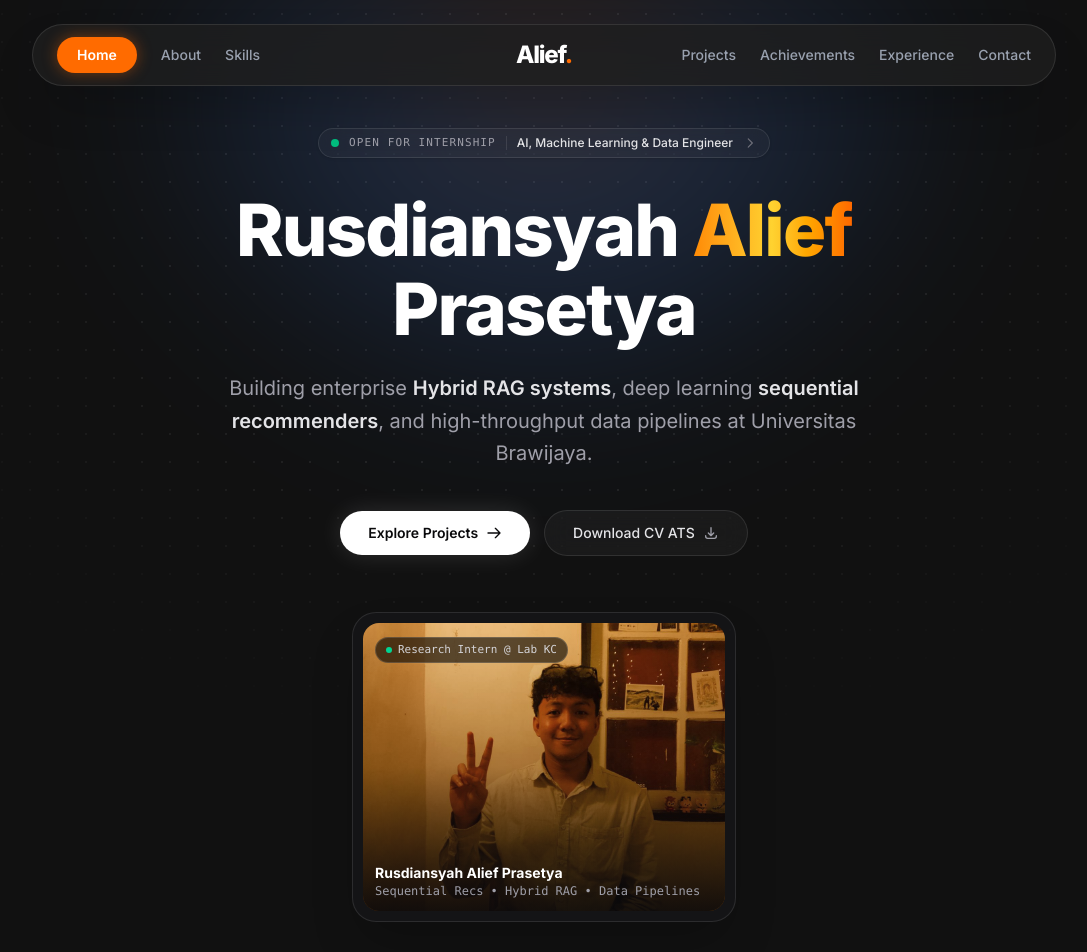
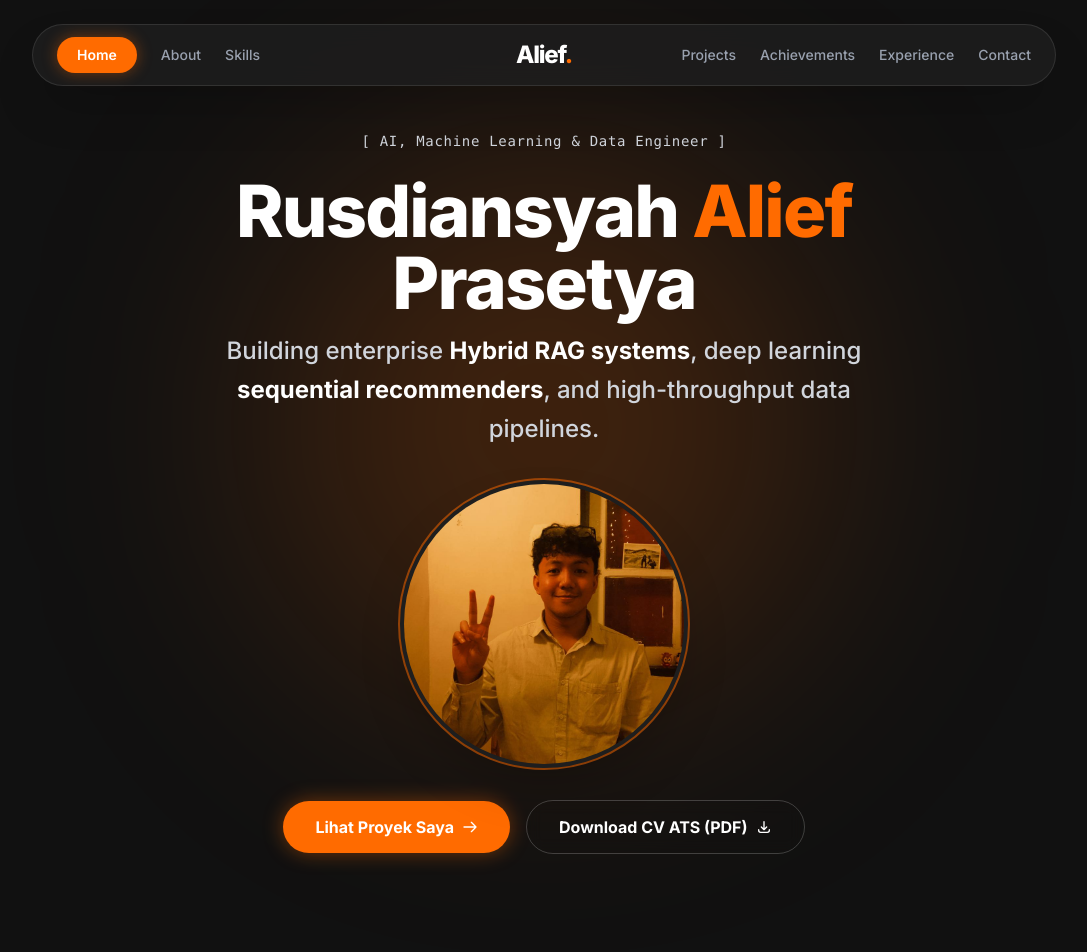
Before and after one commit to RusdiansyahAlief19/PersonalPortofolioRepositories, a React (Vite) app in the folder frontend-web/: page / in a window 1280 px wide. Shown: the top 952 px of the page, without its empty margins (96-1183 px from the left). Built offline with nearby package versions, Linux system fonts and the light colour scheme.

Commit message:
revert(hero): restore original hero layout with clean [ AI, Machine Learning & Data Engineer ] tag

```diff
--- a/frontend-web/src/App.jsx
+++ b/frontend-web/src/App.jsx
@@ -38,101 +38,36 @@ function App() {
       </nav>
 
       {/* HERO SECTION */}
-      <section id="home" className="relative min-h-screen flex flex-col items-center justify-center pt-32 pb-20 px-4 overflow-hidden">
-        {/* Arc Ambient Dot Grid & Lighting */}
-        <div className="absolute inset-0 -z-10 pointer-events-none overflow-hidden">
-          <div
-            className="absolute inset-0 opacity-[0.16]"
-            style={{
-              backgroundImage: 'radial-gradient(rgba(255, 255, 255, 0.45) 1px, transparent 1px)',
-              backgroundSize: '28px 28px',
-              maskImage: 'radial-gradient(ellipse 70% 60% at 50% 25%, #000 40%, transparent 85%)',
-              WebkitMaskImage: 'radial-gradient(ellipse 70% 60% at 50% 25%, #000 40%, transparent 85%)'
-            }}
-          />
-          <div
-            className="absolute top-0 left-1/2 -translate-x-1/2 w-full max-w-4xl h-[420px] opacity-25 blur-[100px]"
-            style={{
-              background: 'radial-gradient(circle at 50% 0%, #ff6b00 0%, #3b82f6 35%, transparent 70%)'
-            }}
-          />
+      <section id="home" className="relative min-h-screen flex flex-col items-center justify-center pt-32 px-4">
+        <div className="absolute top-1/2 left-1/2 -translate-x-1/2 -translate-y-1/2 w-[550px] h-[550px] bg-jcrea-orange/20 rounded-full blur-[130px] -z-10 pointer-events-none"></div>
+
+        <div className="text-center z-10 max-w-4xl mx-auto" data-aos="zoom-in" data-aos-duration="1200">
+            <span className="inline-block text-xs md:text-sm font-mono text-gray-300 tracking-wider mb-6">
+                [ AI, Machine Learning &amp; Data Engineer ]
+            </span>
+            <h1 className="text-4xl md:text-7xl font-black tracking-tight mb-3 text-white">
+                Rusdiansyah <span className="text-jcrea-orange">Alief</span> Prasetya
+            </h1>
+            <p className="text-lg md:text-2xl text-gray-300 max-w-2xl mx-auto font-medium mb-8 leading-relaxed">
+                Building enterprise <span className="text-white font-bold">Hybrid RAG systems</span>, deep learning <span className="text-white font-bold">sequential recommenders</span>, and high-throughput data pipelines.
+            </p>
         </div>
 
-        {/* Hero Content (Arc UI Spec) */}
-        <div className="text-center z-10 max-w-4xl mx-auto" data-aos="zoom-in" data-aos-duration="1000">
-            {/* Arc Announcement / Top Tag */}
-            <a
-              href="#about"
-              className="group inline-flex items-center gap-2.5 px-3 py-1.5 rounded-full bg-white/[0.03] hover:bg-white/[0.07] border border-white/10 hover:border-white/25 transition-all duration-300 text-xs text-zinc-300 shadow-sm backdrop-blur-md mb-8"
-            >
-              <span className="flex h-2 w-2 relative">
-                <span className="animate-ping absolute inline-flex h-full w-full rounded-full bg-emerald-400 opacity-75"></span>
-                <span className="relative inline-flex rounded-full h-2 w-2 bg-emerald-500"></span>
-              </span>
-              <span className="font-mono text-[11px] text-zinc-400 uppercase tracking-widest border-r border-white/10 pr-2.5">
-                Open for Internship
-              </span>
-              <span className="font-medium text-zinc-200 group-hover:text-white transition-colors">
-                AI, Machine Learning &amp; Data Engineer
-              </span>
-              <svg className="w-3.5 h-3.5 text-zinc-500 group-hover:text-zinc-300 group-hover:translate-x-0.5 transition-transform" fill="none" stroke="currentColor" viewBox="0 0 24 24">
-                <path strokeLinecap="round" strokeLinejoin="round" strokeWidth="2" d="M9 5l7 7-7 7" />
-              </svg>
-            </a>
+        <div className="relative z-10" data-aos="fade-up" data-aos-delay="300">
+            <div className="w-60 h-60 md:w-72 md:h-72 bg-jcrea-gray rounded-full border-4 border-jcrea-gray outline outline-2 outline-jcrea-orange/50 overflow-hidden mb-8 shadow-2xl flex items-center justify-center mx-auto relative group">
+                <div className="absolute inset-0 bg-jcrea-orange/20 opacity-0 group-hover:opacity-100 transition-opacity duration-500 z-10"></div>
+                <img src="/assets/images/profil tengah.jpeg" className="w-full h-full object-cover" alt="Profile" />
+            </div>
 
-            <h1 className="text-4xl sm:text-6xl md:text-7xl font-extrabold tracking-tight text-white mb-6 max-w-4xl leading-[1.1]">
-              Rusdiansyah <span className="text-transparent bg-clip-text bg-gradient-to-r from-orange-400 via-amber-300 to-orange-500">Alief</span> Prasetya
-            </h1>
-            <p className="text-base sm:text-lg md:text-xl text-zinc-400 max-w-2xl mx-auto font-normal mb-10 leading-relaxed">
-              Building enterprise <span className="text-zinc-200 font-semibold">Hybrid RAG systems</span>, deep learning <span className="text-zinc-200 font-semibold">sequential recommenders</span>, and high-throughput data pipelines at Universitas Brawijaya.
-            </p>
-
-            {/* Arc Action Buttons */}
-            <div className="flex flex-col sm:flex-row items-center justify-center gap-3.5 mb-14">
-              <a
-                href="#projects"
-                className="inline-flex items-center justify-center gap-2 px-7 py-3 rounded-full bg-white text-zinc-950 font-semibold text-sm hover:bg-zinc-200 transition-all duration-200 shadow-[0_0_25px_rgba(255,255,255,0.12)] hover:scale-[1.02] w-full sm:w-auto"
-              >
-                <span>Explore Projects</span>
-                <svg className="w-4 h-4" fill="none" stroke="currentColor" viewBox="0 0 24 24"><path strokeLinecap="round" strokeLinejoin="round" strokeWidth="2" d="M14 5l7 7m0 0l-7 7m7-7H3"></path></svg>
-              </a>
-              <a
-                href="/docs/CV_Rusdiansyah_Alief_Prasetya_AI_ML.pdf"
-                target="_blank"
-                rel="noreferrer"
-                className="inline-flex items-center justify-center gap-2 px-7 py-3 rounded-full bg-white/[0.04] hover:bg-white/[0.08] border border-white/10 hover:border-white/20 text-zinc-200 hover:text-white font-medium text-sm transition-all duration-200 backdrop-blur-md w-full sm:w-auto"
-              >
-                <span>Download CV ATS</span>
-                <svg className="w-4 h-4 text-zinc-400" fill="none" stroke="currentColor" viewBox="0 0 24 24"><path strokeLinecap="round" strokeLinejoin="round" strokeWidth="2" d="M4 16v1a3 3 0 003 3h10a3 3 0 003-3v-1m-4-4l-4 4m0 0l-4-4m4 4V4"></path></svg>
-              </a>
-            </div>
-        </div>
-
-        {/* Arc Showcase Profile Card */}
-        <div className="relative max-w-sm w-full mx-auto" data-aos="fade-up" data-aos-delay="200">
-            <div className="relative rounded-3xl p-2.5 bg-zinc-900/60 border border-white/10 shadow-2xl backdrop-blur-xl group hover:border-white/20 transition-all duration-500">
-                <div className="relative h-64 sm:h-72 w-full rounded-2xl overflow-hidden bg-zinc-950">
-                    <img
-                        src="/assets/images/profil tengah.jpeg"
-                        className="w-full h-full object-cover grayscale-[15%] group-hover:grayscale-0 group-hover:scale-105 transition-all duration-700"
-                        alt="Rusdiansyah Alief Prasetya"
-                    />
-                    <div className="absolute inset-0 bg-gradient-to-t from-zinc-950/90 via-zinc-950/20 to-transparent"></div>
-
-                    {/* Top Tag */}
-                    <div className="absolute top-3 left-3">
-                        <span className="inline-flex items-center gap-1.5 px-2.5 py-1 rounded-full bg-black/60 border border-white/15 text-[11px] font-mono text-zinc-300 backdrop-blur-md">
-                            <span className="w-1.5 h-1.5 rounded-full bg-emerald-400"></span>
-                            Research Intern @ Lab KC
-                        </span>
-                    </div>
-
-                    {/* Bottom Tag */}
-                    <div className="absolute bottom-3 left-3 right-3 text-left">
-                        <p className="text-white font-bold text-sm">Rusdiansyah Alief Prasetya</p>
-                        <p className="text-zinc-400 text-xs font-mono">Sequential Recs &bull; Hybrid RAG &bull; Data Pipelines</p>
-                    </div>
-                </div>
+            <div className="flex flex-col sm:flex-row items-center justify-center gap-4 w-max mx-auto">
+                <a href="#projects" className="bg-jcrea-orange text-white px-8 py-3.5 rounded-full font-bold hover:scale-105 transition-all duration-300 shadow-[0_0_20px_rgba(255,107,0,0.4)] flex items-center gap-2 w-full sm:w-auto justify-center">
+                    Lihat Proyek Saya
+                    <svg className="w-4 h-4" fill="none" stroke="currentColor" viewBox="0 0 24 24"><path strokeLinecap="round" strokeLinejoin="round" strokeWidth="2" d="M14 5l7 7m0 0l-7 7m7-7H3"></path></svg>
+                </a>
+                <a href="/docs/CV_Rusdiansyah_Alief_Prasetya_AI_ML.pdf" target="_blank" rel="noreferrer" className="border border-white/20 hover:border-white/50 text-white px-8 py-3.5 rounded-full font-bold hover:bg-white/5 transition-all duration-300 flex items-center gap-2 backdrop-blur-sm w-full sm:w-auto justify-center">
+                    Download CV ATS (PDF)
+                    <svg className="w-4 h-4" fill="none" stroke="currentColor" viewBox="0 0 24 24"><path strokeLinecap="round" strokeLinejoin="round" strokeWidth="2" d="M4 16v1a3 3 0 003 3h10a3 3 0 003-3v-1m-4-4l-4 4m0 0l-4-4m4 4V4"></path></svg>
+                </a>
             </div>
         </div>
       </section>
```
